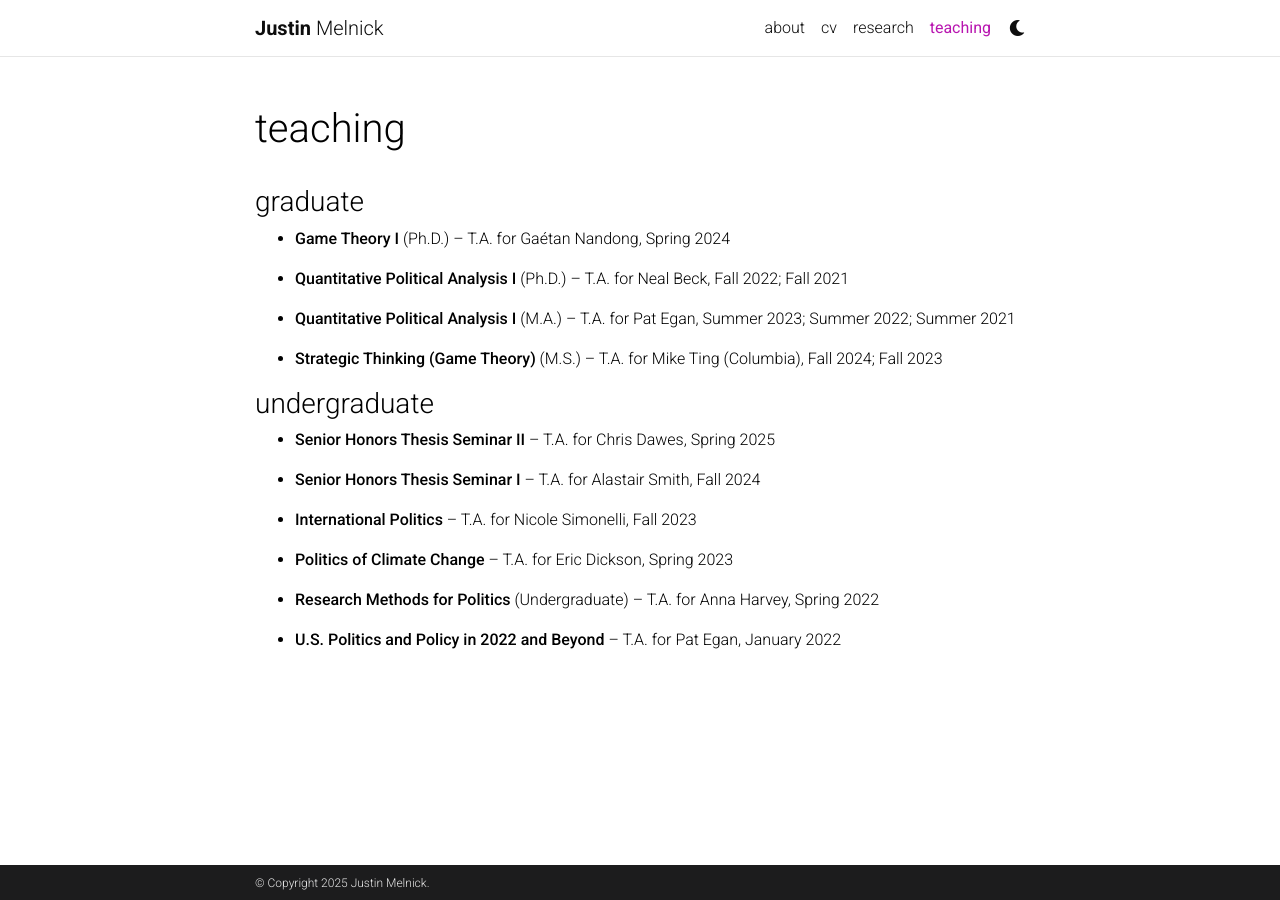
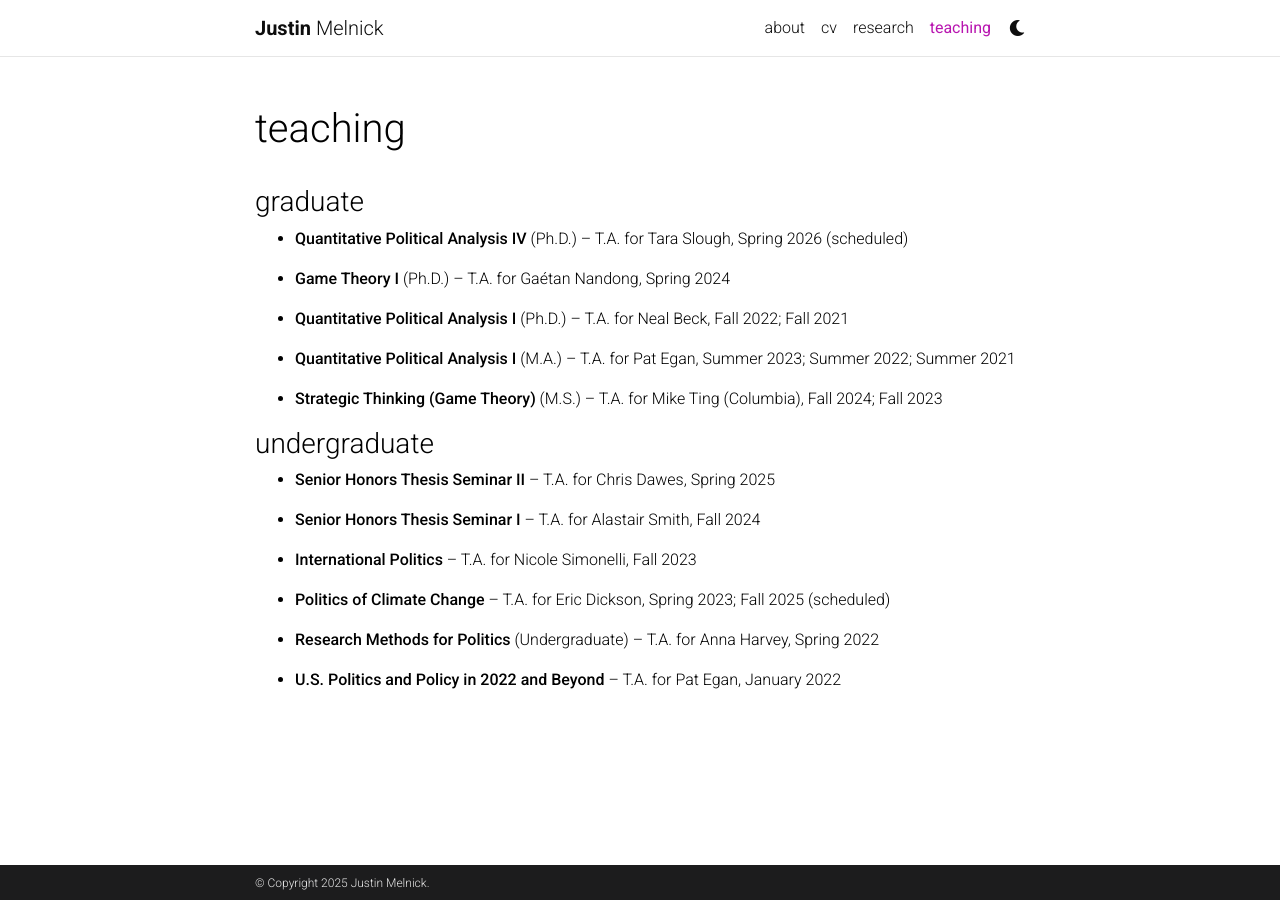
Before and after one commit to justinmelnick/justinmelnick.github.io, a Jekyll site: the page built from _pages/teaching.md, in a window 1280 px wide. Built offline with Jekyll 4.4.1, drawn with Linux system fonts in a browser that asks for light colours; comment, search, counter and statistics services are not loaded; a style sheet for code colours, icons or effects is not loaded.

Commit message:
Update teaching.md

```diff
--- a/_pages/teaching.md
+++ b/_pages/teaching.md
@@ -8,6 +8,8 @@ nav_order: 5
 ---
 
 <h3>graduate</h3>
+
+- **Quantitative Political Analysis IV** (Ph.D.) -- T.A. for Tara Slough, Spring 2026 (scheduled)
 
 - **Game Theory I** (Ph.D.) -- T.A. for Gaétan Nandong, Spring 2024
 
@@ -25,7 +27,7 @@ nav_order: 5
 
 - **International Politics** -- T.A. for Nicole Simonelli, Fall 2023
 
-- **Politics of Climate Change** -- T.A. for Eric Dickson, Spring 2023
+- **Politics of Climate Change** -- T.A. for Eric Dickson, Spring 2023; Fall 2025 (scheduled)
 
 - **Research Methods for Politics** (Undergraduate) -- T.A. for Anna Harvey, Spring 2022
 
```
